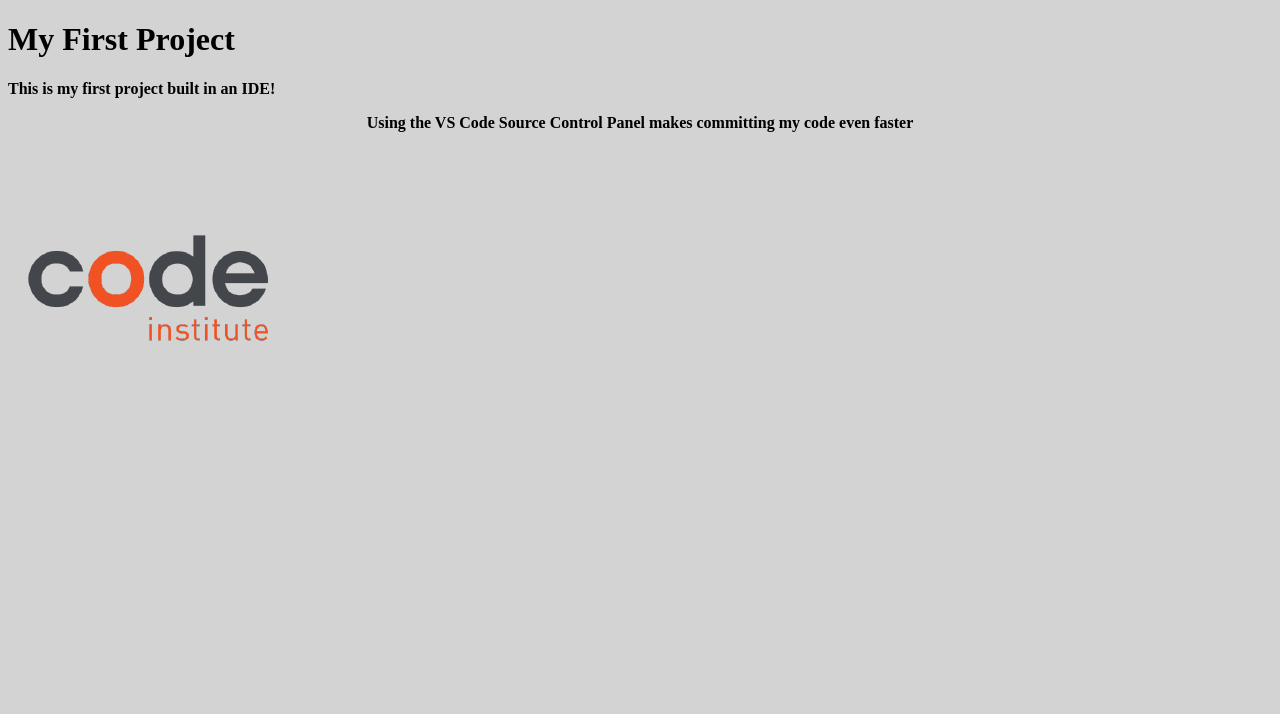
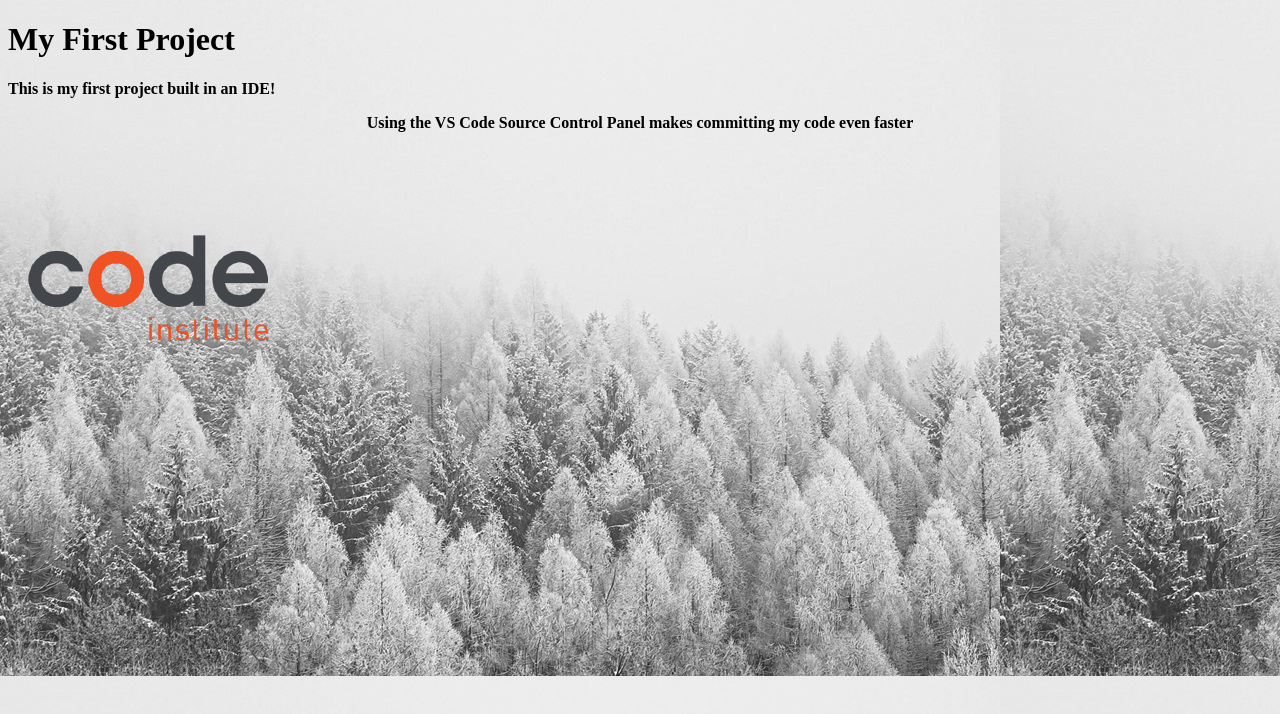
Before and after one commit to wgregorycoding-eng/my-first-project, a plain HTML site: page index.html in a window 1280 px wide. Drawn offline with Linux system fonts and the light colour scheme.

Commit message:
Fix background image URL path in CSS for body element

```diff
--- a/assets/css/style.css
+++ b/assets/css/style.css
@@ -1,6 +1,6 @@
 body {
     background-color: lightgrey;
-    background-image: url("assets/images/background-img.jpg");
+    background-image: url("../images/background-img.jpg");
 }
 
 p {
```
